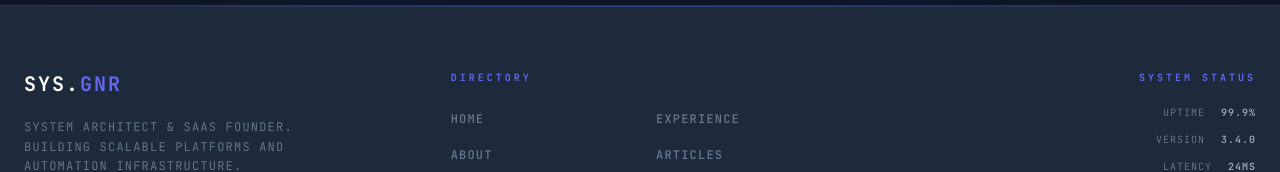
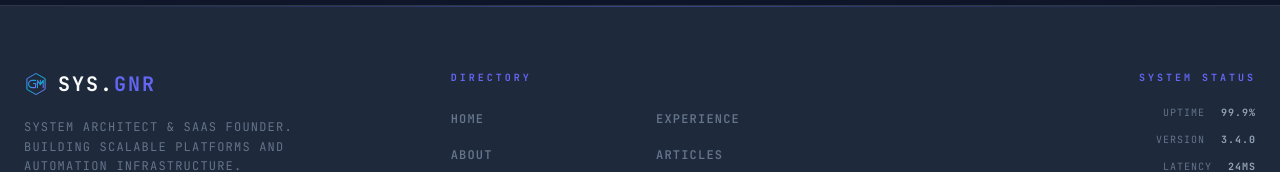
Before and after one commit to Nawalegaurav26/lifetime_learner26, a Next.js app: page / in a window 1280 px wide. Shown: the part 5500-5672 px from the top of the page. Built offline with nearby package versions, Linux system fonts and the light colour scheme.

Commit message:
feat: integrate BrandLogo into Footer

```diff
--- a/src/components/Footer.tsx
+++ b/src/components/Footer.tsx
@@ -1,7 +1,7 @@
 "use client";
 
 import Link from "next/link";
-import { GithubIcon as Github, LinkedinIcon as Linkedin, MailIcon as Mail, InstagramIcon } from "./Icons";
+import { GithubIcon as Github, LinkedinIcon as Linkedin, MailIcon as Mail, InstagramIcon, BrandLogo } from "./Icons";
 
 export default function Footer() {
   const currentYear = new Date().getFullYear();
@@ -41,12 +41,13 @@ export default function Footer() {
       <div className="container mx-auto px-6 pt-16 pb-8">
         <div className="grid grid-cols-1 md:grid-cols-3 gap-12 items-start mb-12">
           <div className="space-y-5">
-            <Link href="/" className="inline-block text-xl font-bold tracking-widest font-mono transition-colors"
+            <Link href="/" className="flex items-center gap-2.5 text-xl font-bold tracking-widest font-mono transition-all group"
               style={{ color: "var(--foreground)" }}
-              onMouseEnter={(e) => { (e.target as HTMLElement).style.color = "var(--primary-light)"; }}
-              onMouseLeave={(e) => { (e.target as HTMLElement).style.color = "var(--foreground)"; }}
             >
-              SYS.<span style={{ color: "var(--primary)" }}>GNR</span>
+              <BrandLogo size={24} className="group-hover:rotate-[60deg] transition-transform duration-700" />
+              <span>
+                SYS.<span style={{ color: "var(--primary)" }}>GNR</span>
+              </span>
             </Link>
             <p className="text-xs font-mono leading-relaxed max-w-xs uppercase tracking-widest" style={{ color: "var(--muted-2)" }}>
               System Architect &amp; SaaS Founder. Building scalable platforms and automation infrastructure.
```
